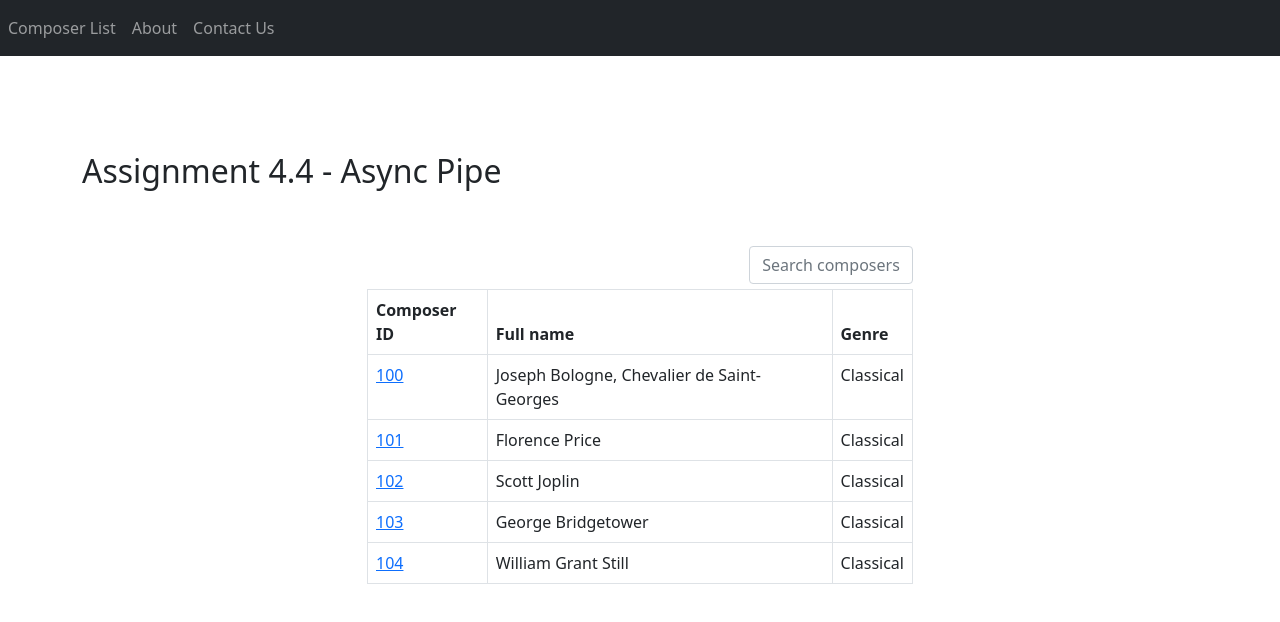
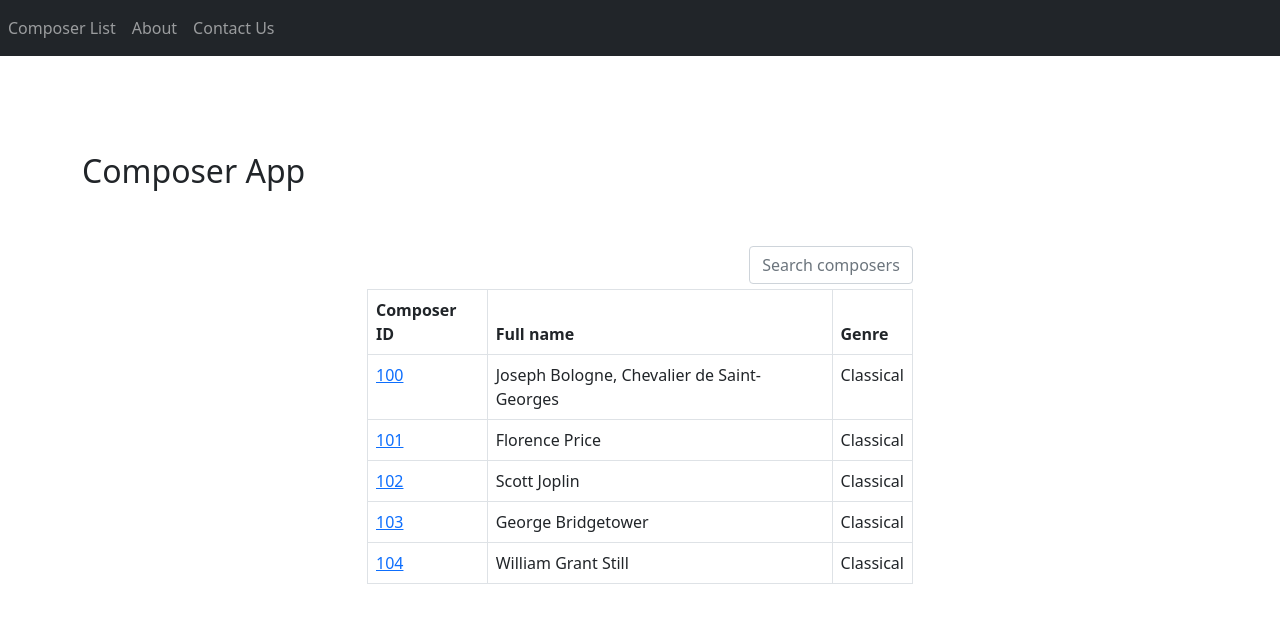
Before and after one commit to joneskj55/enterprise-composer-app, an Angular app: page /composer-list in a window 1280 px wide. Shown: the top 622 px of the page. Built offline with nearby package versions, Linux system fonts and the light colour scheme.

Commit message:
update title for live

```diff
--- a/src/app/app.component.html
+++ b/src/app/app.component.html
@@ -24,7 +24,7 @@
 <div role="main" class="container">
   <br /><br />
 
-  <h2>Assignment 4.4 - Async Pipe</h2>
+  <h2>Composer App</h2>
 
   <br /><br />
   <div class="row">
```
